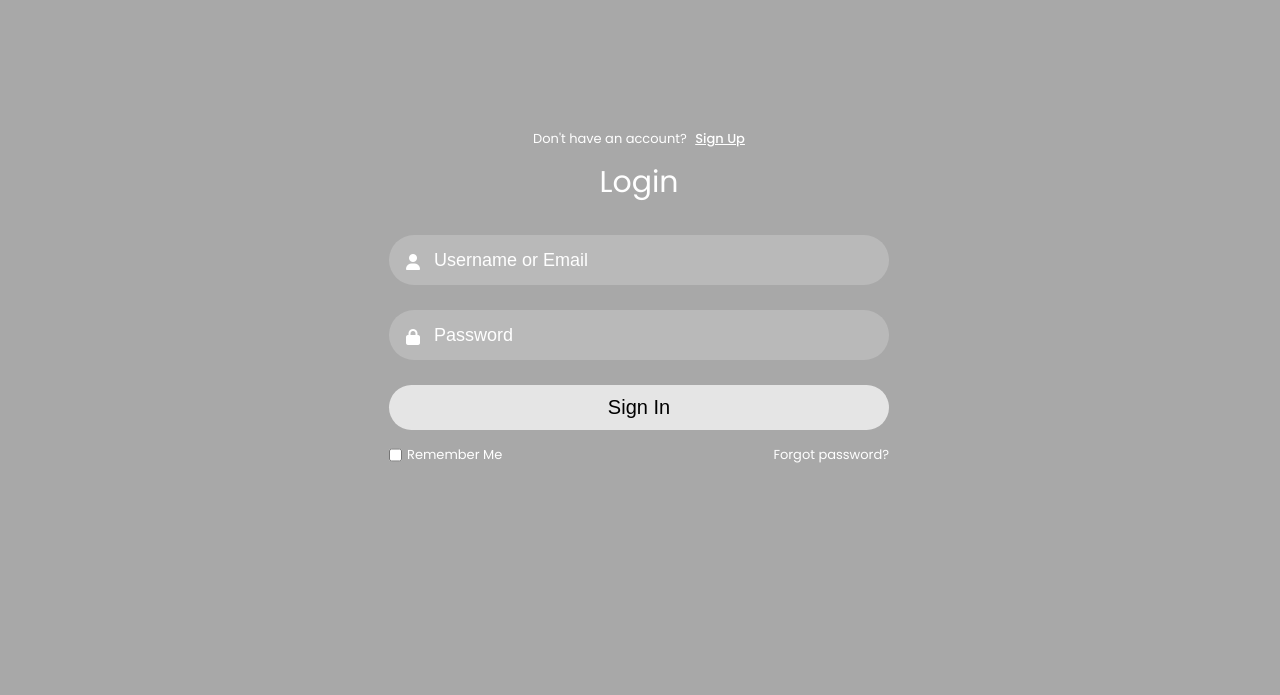
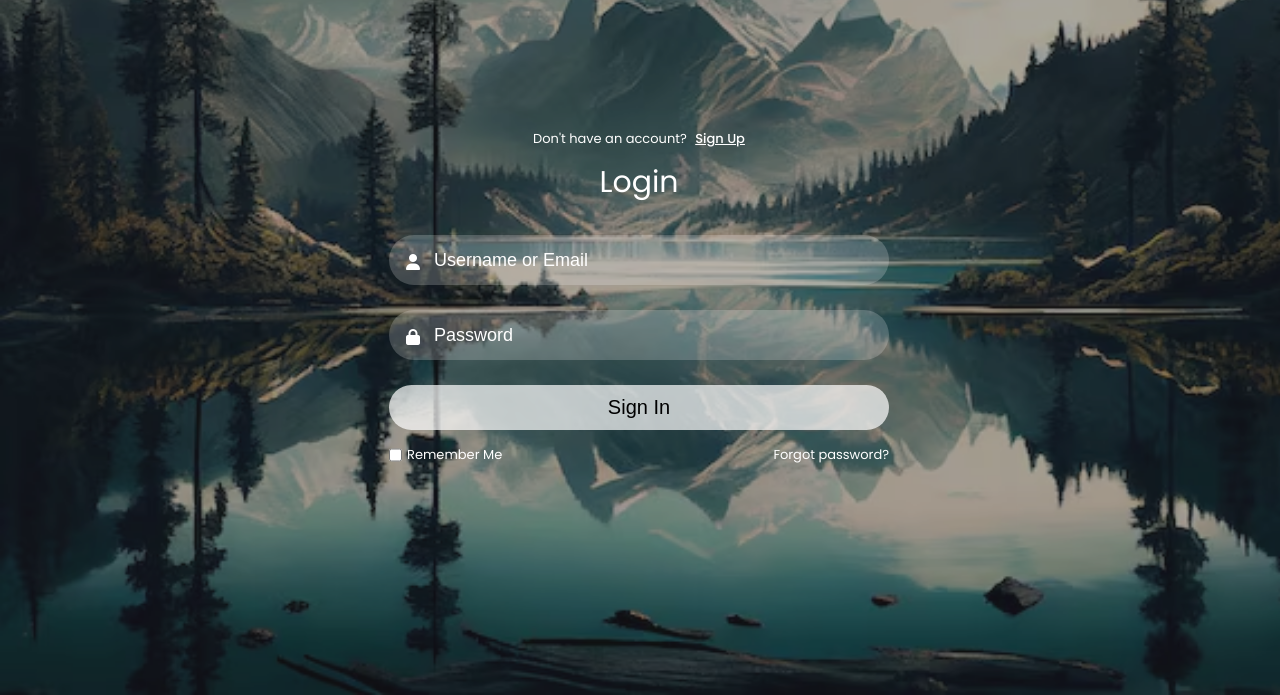
Before and after one commit to Durga-velu/loginForm_emc, a plain HTML site: page index.html in a window 1280 px wide. Shown: the part 105-800 px from the top of the page. Drawn offline with Linux system fonts and the light colour scheme; the site is published under a folder, as on GitHub Pages, so addresses that start at the root find nothing; a web font is replaced by a local one.

Commit message:
style added

```diff
--- a/style.css
+++ b/style.css
@@ -12,7 +12,7 @@
 }
 
 body{
-    background: url(/image/bg-3.avif);
+    background: url(./image/bg-3.avif);
     background-repeat: no-repeat;
     background-size: cover;
     background-attachment: fixed;
```
